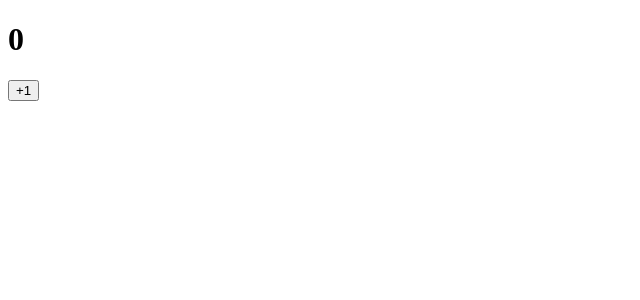
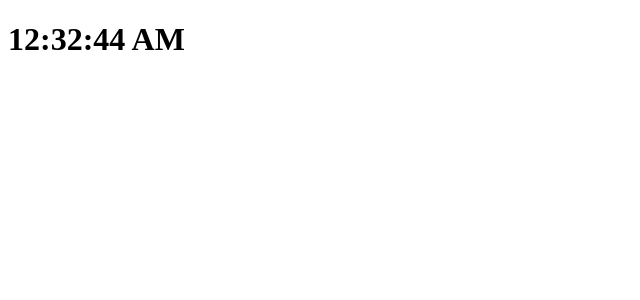
Before and after one commit to HarrisonHdez/react, a React (Vite) app: page / in a window 1280 px wide. Shown: the top 300 px of the page, without its empty margins (0-640 px from the left). Built offline with nearby package versions, Linux system fonts and the light colour scheme.

Commit message:
practicando-react

```diff
--- a/src/main.jsx
+++ b/src/main.jsx
@@ -1,9 +1,9 @@
 import React from 'react'
 import ReactDOM from 'react-dom/client'
-import { Counter2 } from './useEffect/Counter2'
+import { Reloj } from './useEffect/Reloj'
 
 ReactDOM.createRoot(document.getElementById('root')).render(
   <React.StrictMode>
-    <Counter2 />
+    <Reloj />
   </React.StrictMode>,
 )
--- /dev/null
+++ b/src/useEffect/Reloj.jsx
@@ -0,0 +1,25 @@
+import React, { useEffect, useState } from 'react'
+
+export const Reloj = () => {
+    const [time, setTime] = useState( new Date() );
+
+    useEffect(() => {
+      const interval = setInterval(() => setTime( new Date() ),  1000);
+
+      return () => clearInterval( interval )
+
+    }, [time])
+
+  return (
+    <>
+
+        <h1>{time.toLocaleTimeString()}</h1>
+
+    </>
+  )
+}
+
+
+//* Crea un componente llamado Reloj que renderice un reloj digital que muestre la hora actual. Este componente deberá tener un useEffect que se active cada segundo y actualice la hora mostrada en el reloj.
+
+//* Este componente deberá tener un useEffect que se active cada segundo y actualice la hora mostrada en el reloj.
```
Also changed, not shown: src/useEffect/HelloWorldButton.jsx (added, +28 -0 lines).
